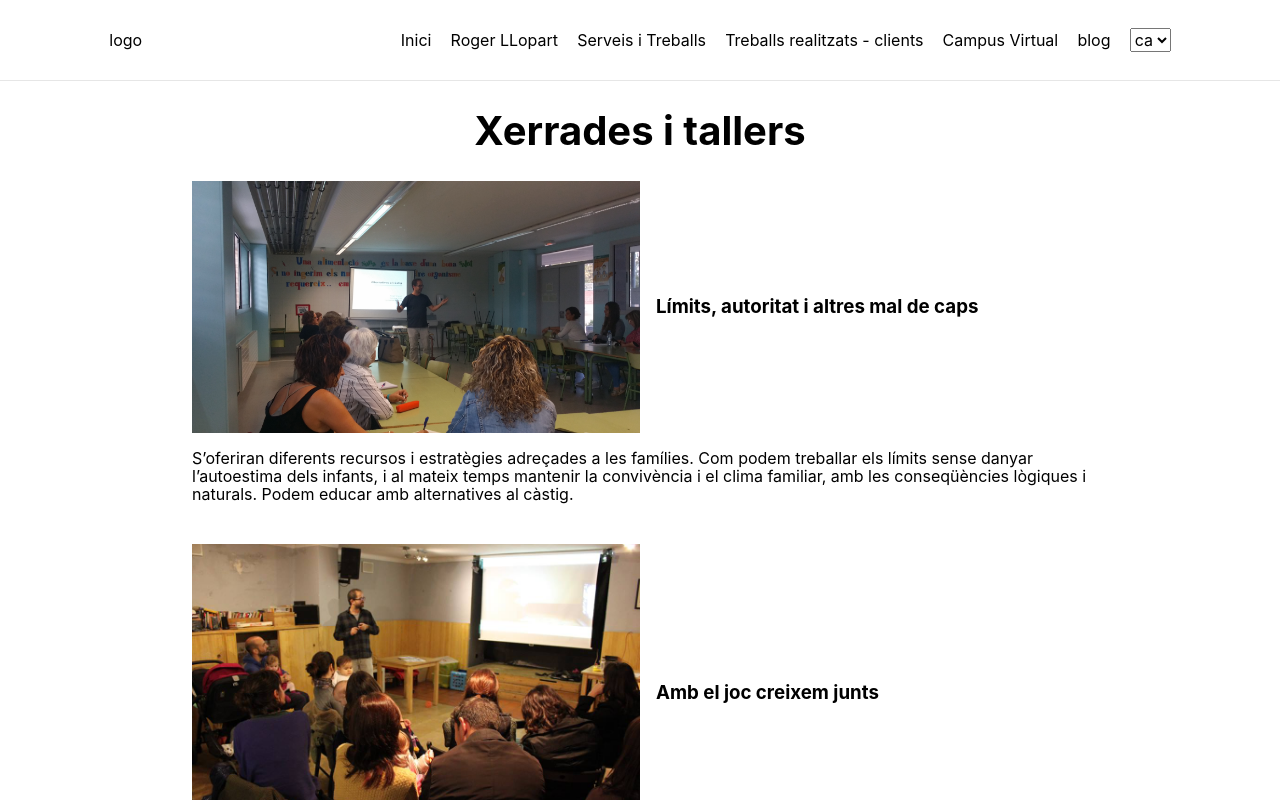
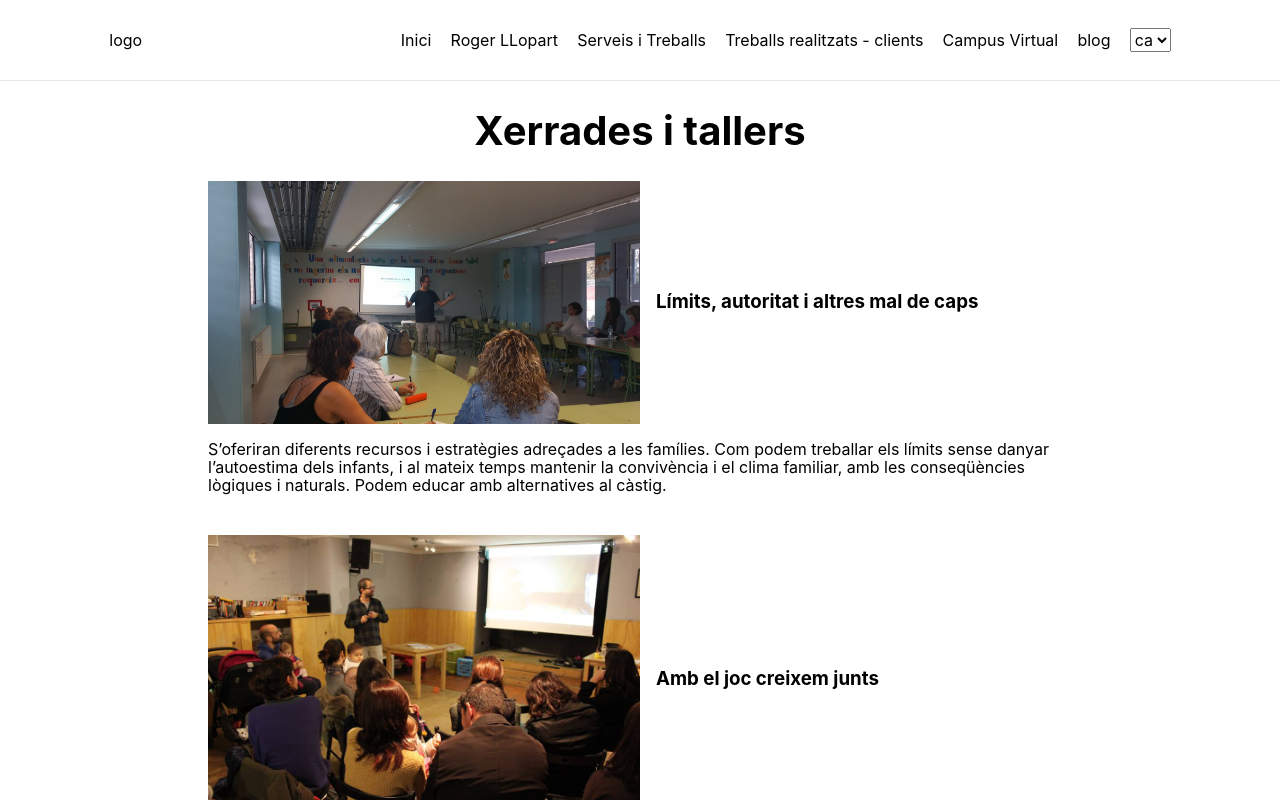
Before and after one commit to devlitus/web-roger, a React (Create React App) app: page /service in a window 1280 px wide. Shown: the top 800 px of the page. Built offline with nearby package versions, Linux system fonts and the light colour scheme.

Commit message:
refactor Service

```diff
--- a/src/pages/ServicesAndProjects/Service.css
+++ b/src/pages/ServicesAndProjects/Service.css
@@ -12,12 +12,3 @@
 .section__box {
   margin-bottom: 1.5rem;
 }
-@media screen and (min-width: 769px) {
-  .wrapper {
-    width: 70%;
-    margin: 0 auto;
-  }
-  .section__info {
-    margin: 0 0 2rem 0;
-  }
-}
```
